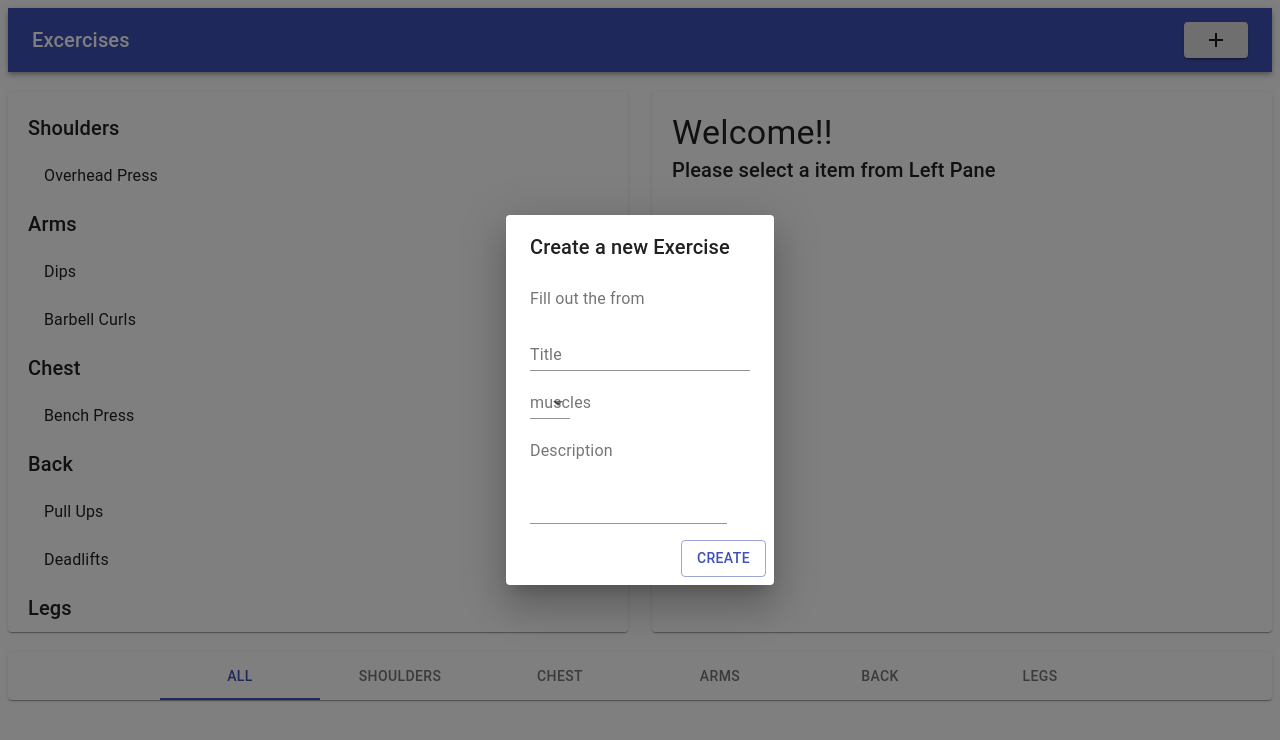
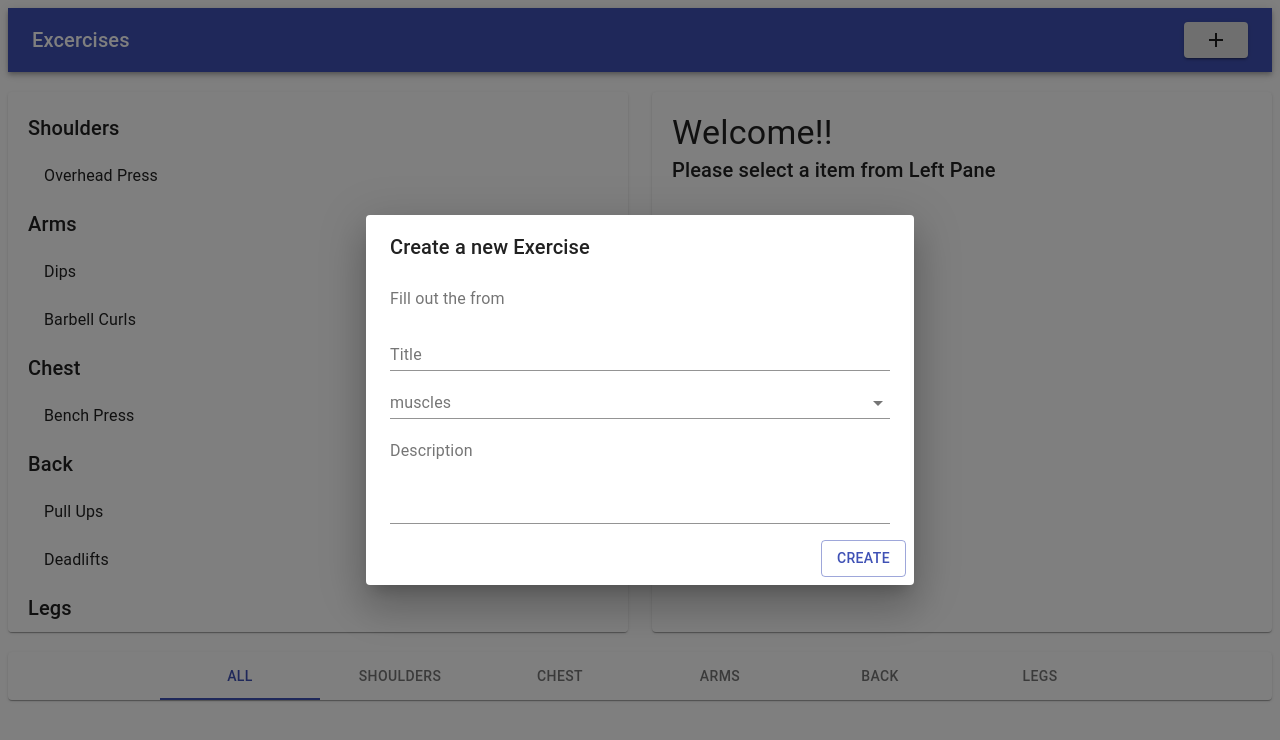
Before and after one commit to Iamsbharti/exercises-app, a React (Create React App) app: page / in a window 1280 px wide. Both pictures are taken after a click on the button 1216 px from the left and 40 px from the top of the page. Shown: the top 740 px of the page. Built offline with nearby package versions, Linux system fonts and the light colour scheme.

Commit message:
added withStyles

```diff
--- a/src/Components/Excercises/Dailog/CreateExcercise.js
+++ b/src/Components/Excercises/Dailog/CreateExcercise.js
@@ -11,10 +11,16 @@ import {
   Select,
   InputLabel,
   MenuItem,
+  withStyles
 } from "@material-ui/core";
 import { Add } from "@material-ui/icons";
-
-export default class extends Component {
+//styles
+const styles=(theme)=>({
+  FormControl:{
+    width:500
+  }
+})
+export default withStyles(styles) (class extends Component {
   state = {
     open: false,
     exercise: {
@@ -23,6 +29,7 @@ export default class extends Component {
       description: "",
     },
   };
+
   handleToggle = () => {
     this.setState({
       open: !this.state.open,
@@ -72,7 +79,7 @@ export default class extends Component {
   };
   render() {
     const { title, muscles, description } = this.state.exercise;
-    const { muscles: categories } = this.props;
+    const { classes,muscles: categories } = this.props;
     return (
       <Fragment>
         <Button variant="contained" onClick={this.handleToggle}>
@@ -88,6 +95,7 @@ export default class extends Component {
                 label="Title"
                 value={title}
                 onChange={this.handleChange}
+                className={classes.FormControl}
               />
               <br />
               <FormControl>
@@ -96,6 +104,7 @@ export default class extends Component {
                   name="muscles"
                   value={muscles}
                   onChange={this.handleChange}
+                  className={classes.FormControl}
                 >
                   {categories.map((group) => (
                     <MenuItem key={group} value={group}>
@@ -112,6 +121,7 @@ export default class extends Component {
                 onChange={this.handleChange}
                 multiline
                 rows={4}
+                className={classes.FormControl}
               />
             </form>
           </DialogContent>
@@ -128,4 +138,4 @@ export default class extends Component {
       </Fragment>
     );
   }
-}
+})
```
